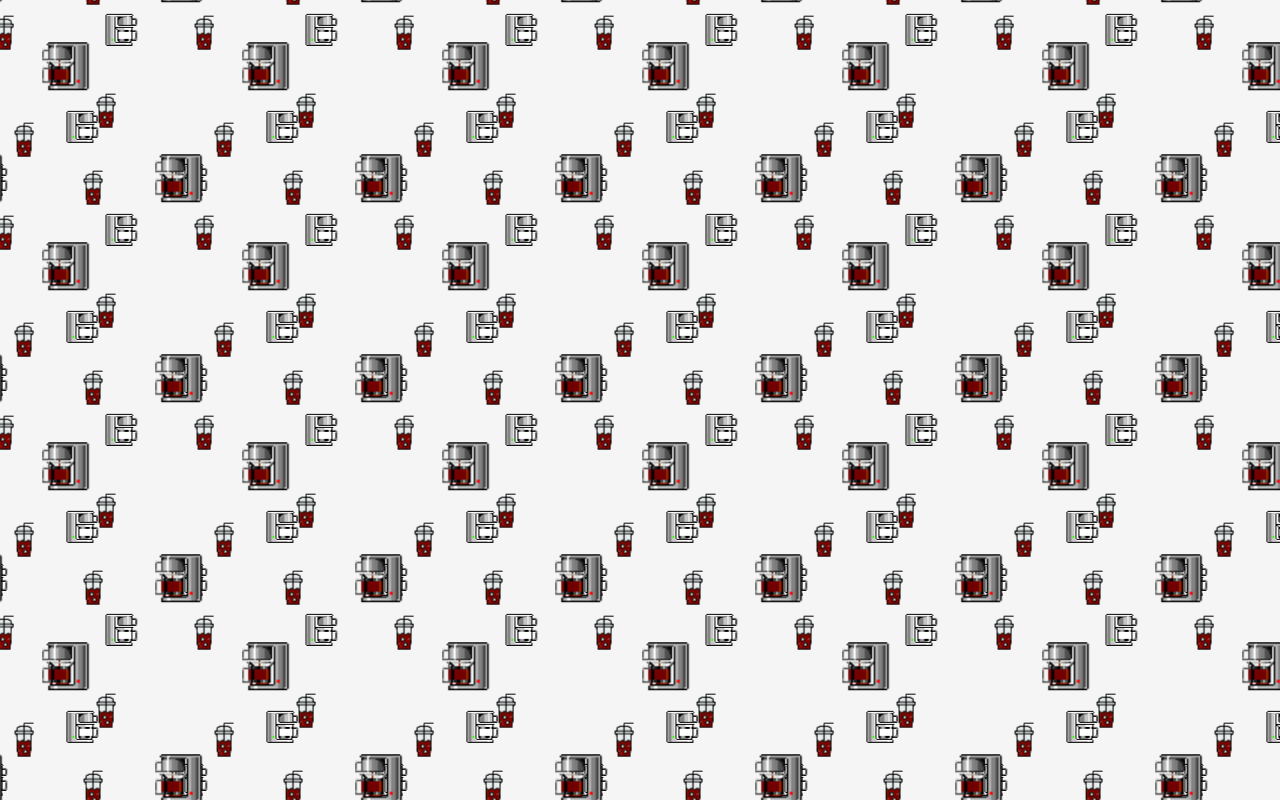
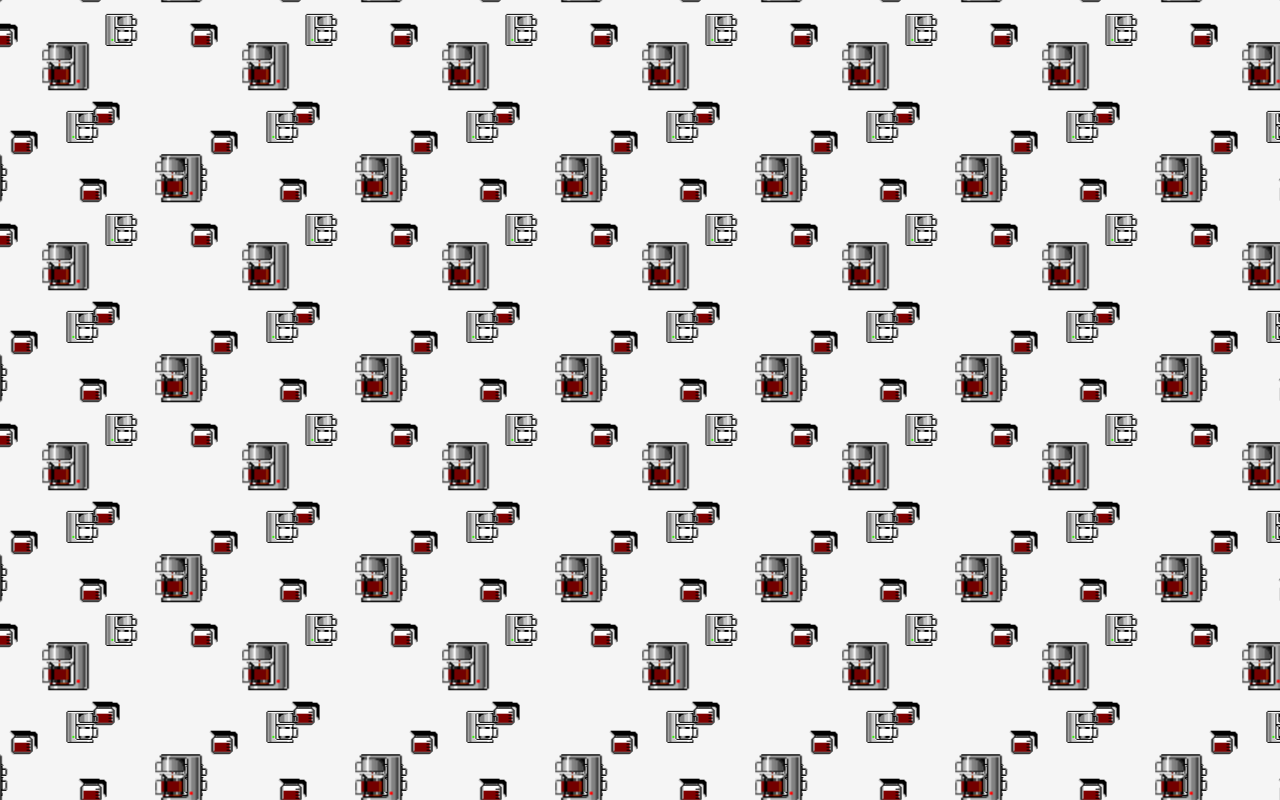
Before and after one commit to timlet/coffeegarage, a plain HTML site: page index.html in a window 1280 px wide. Drawn offline with Linux system fonts and the light colour scheme.

Commit message:
Update index.html

```diff
--- a/index.html
+++ b/index.html
@@ -12,7 +12,7 @@
     }
 
     #brew {
-      background-image: url("./coffeegarage-1.png"), url("./coffeegarage-0.png"), url("./coffeegarage-2-iced.png");
+      background-image: url("./coffeegarage-1.png"), url("./coffeegarage-0.png"), url("./coffeegarage-2.png");
       height: 100%;
       left: 0;
       position: absolute;
```
